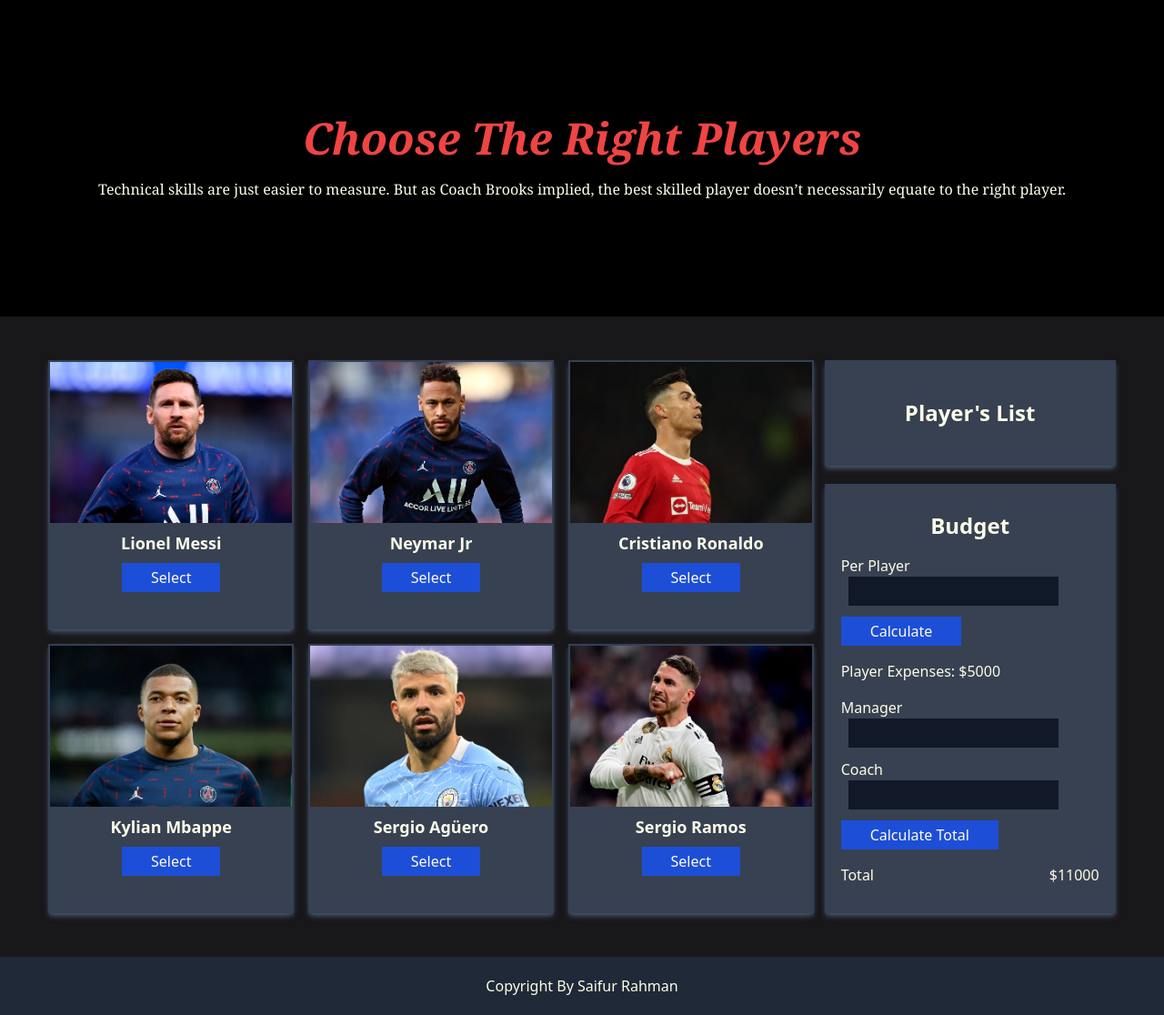
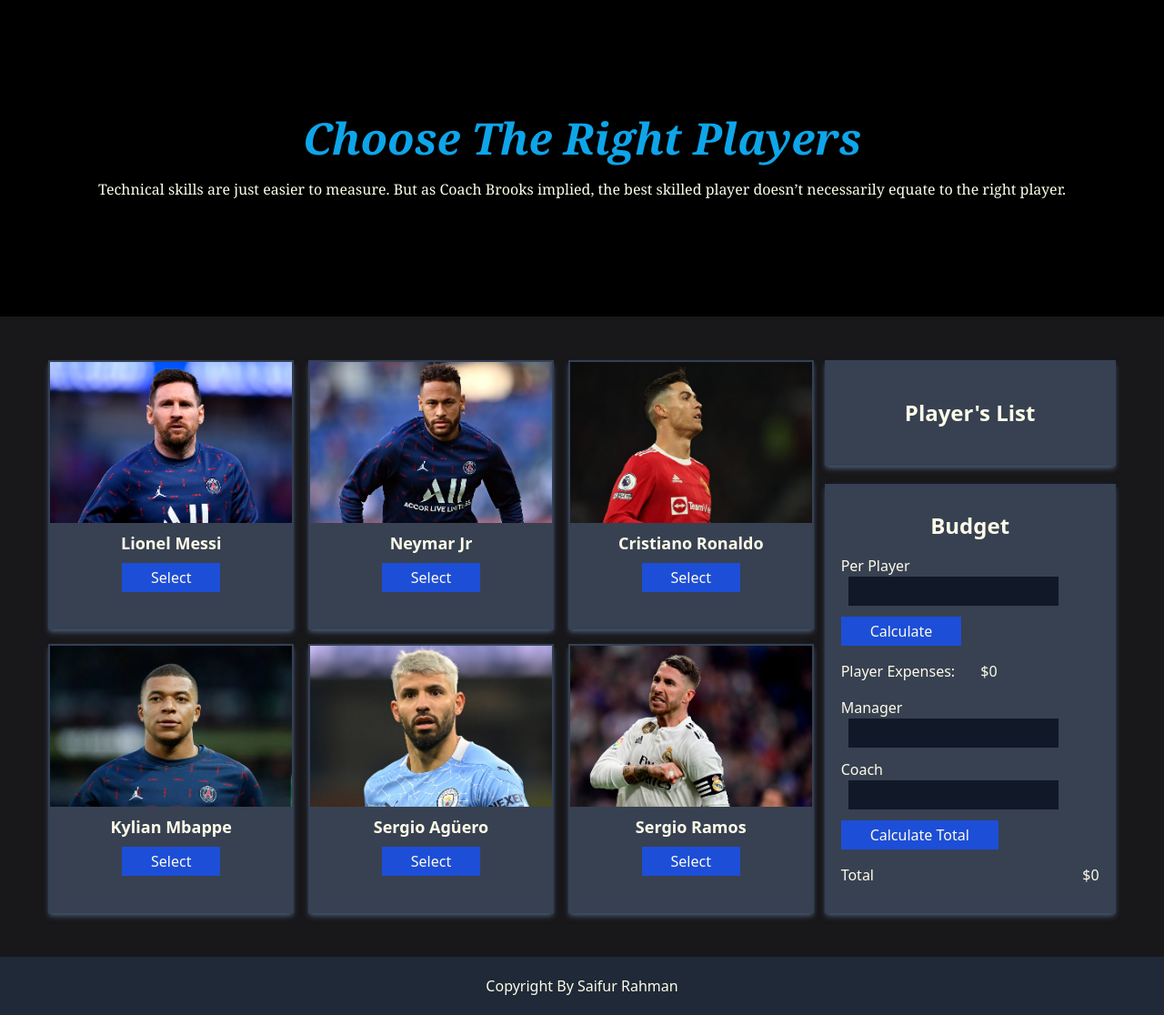
Before and after one commit to SaifurRahmanBijoy/choose-player, a plain HTML site: page index.html in a window 1280 px wide. Shown: the whole page at 91% size. Drawn offline with nearby package versions, Linux system fonts and the light colour scheme.

Commit message:
minor adjustments in html

```diff
--- a/index.html
+++ b/index.html
@@ -13,7 +13,7 @@
     <header class="bg-black">
       <section class="font-serif p-12 text-center">
         <h1
-          class="italic text-3xl md:text-5xl font-bold text-red-500 mb-5 sm:mt-20"
+          class="italic text-3xl md:text-5xl font-bold text-sky-500 mb-5 sm:mt-20"
         >
           Choose The Right Players
         </h1>
@@ -114,7 +114,7 @@
               Calculate
             </button>
             <!-- player expenses  -->
-            <h2 class="mb-4">Player Expenses: $<span id="player-expenses">5000</span></h2>
+            <h2 class="mb-4">Player Expenses: <span class="mx-3"> </span> $<span id="player-expenses"></span>0</span></h2>
             <!-- manager input  -->
             <p class="mb-3">
               Manager<input id="manager-expenses" class="bg-gray-900 h-8 mx-2 w-auto" type="text" />
@@ -130,7 +130,7 @@
             <!-- total  -->
             <div class="flex justify-between">
               <p>Total</p>
-              <p>$<span id="total">11000</span></p>
+              <p>$<span id="total">0</span></p>
             </div>
           </div>
         </div>
```
